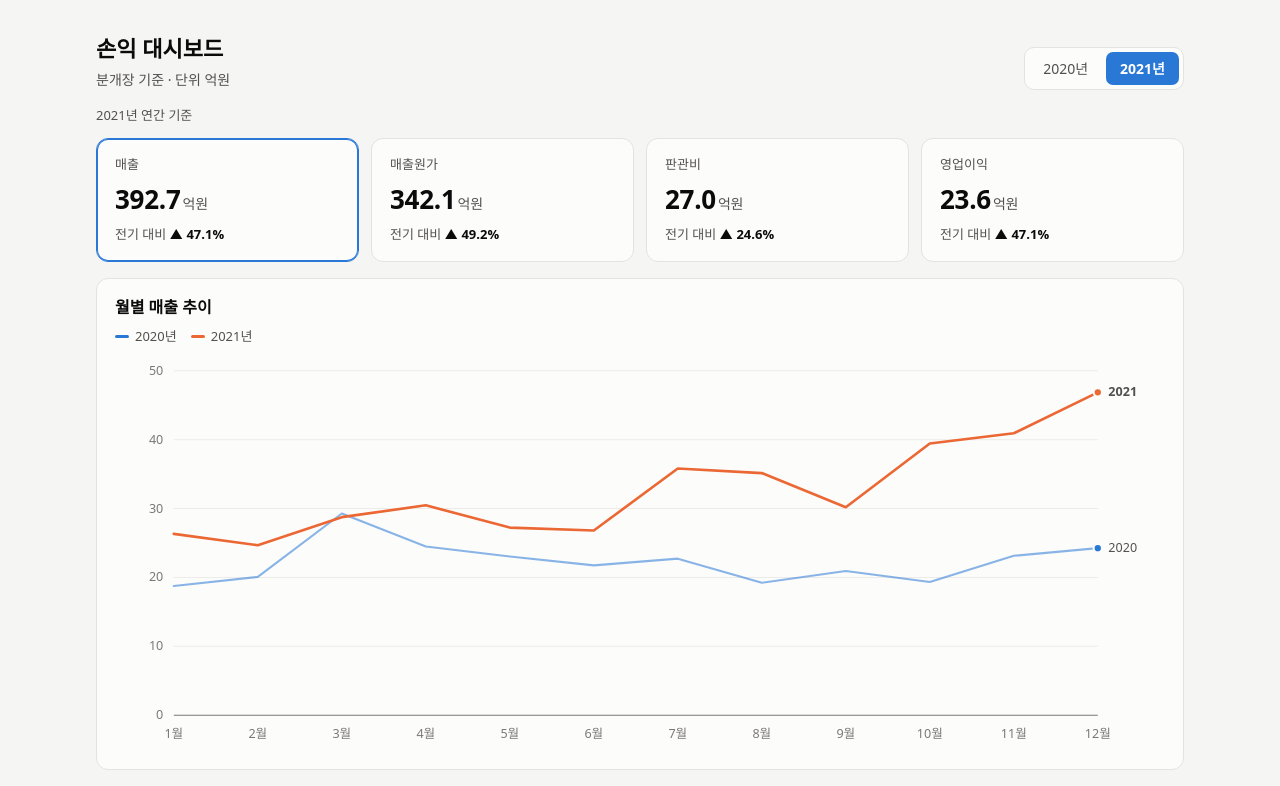
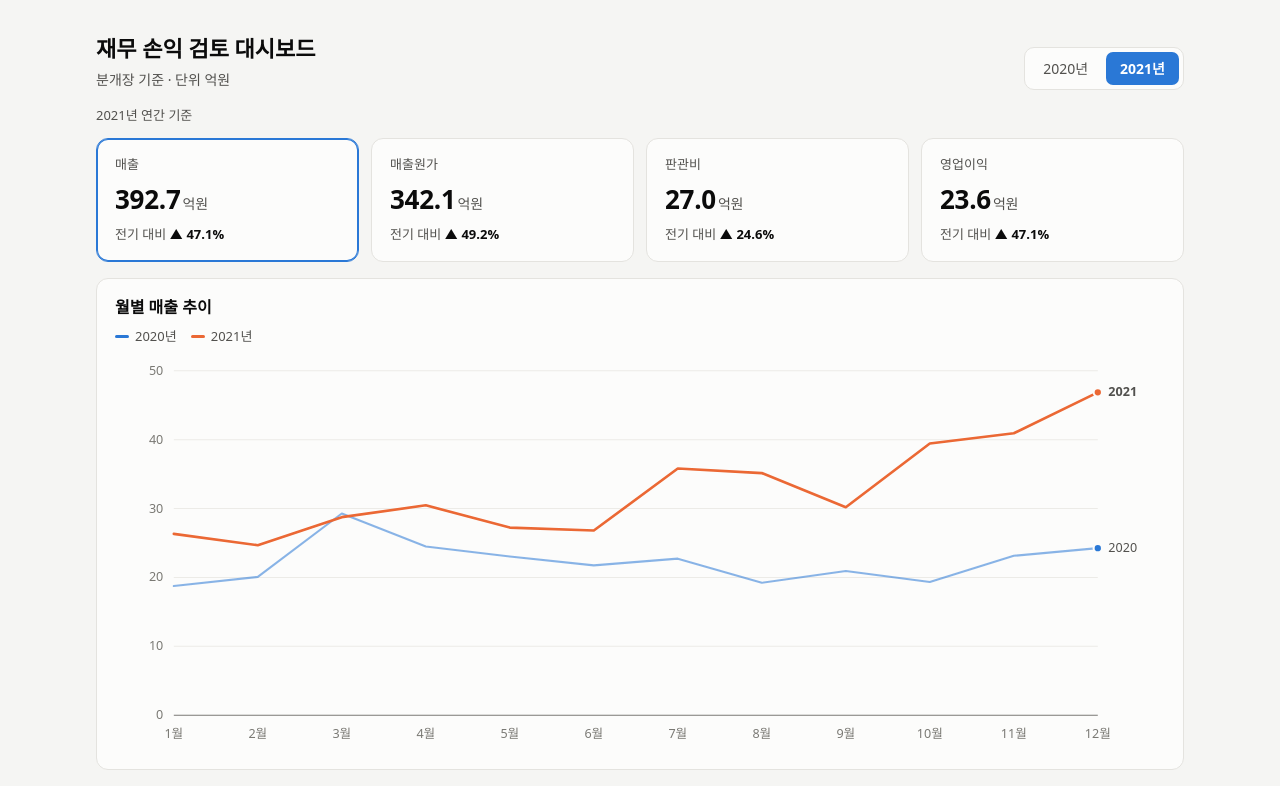
Before and after one commit to jungkepark79/finance-ai-practice, a plain HTML site: page index.html in a window 1280 px wide. Shown: the top 786 px of the page. Drawn offline with Linux system fonts and the light colour scheme.

Commit message:
Rename dashboard title to 재무 손익 검토 대시보드
Co-Authored-By: Claude Opus 5.5 <noreply@anthropic.com>

```diff
--- a/index.html
+++ b/index.html
@@ -3,7 +3,7 @@
 <head>
 <meta charset="utf-8">
 <meta name="viewport" content="width=device-width, initial-scale=1">
-<title>손익 대시보드</title>
+<title>재무 손익 검토 대시보드</title>
 <style>
   :root {
     color-scheme: light;
@@ -120,7 +120,7 @@
 <div class="wrap">
   <header>
     <div>
-      <h1>손익 대시보드</h1>
+      <h1>재무 손익 검토 대시보드</h1>
       <p class="sub">분개장 기준 · 단위 억원</p>
     </div>
     <div class="seg" id="years" role="group" aria-label="연도 선택"></div>
```
